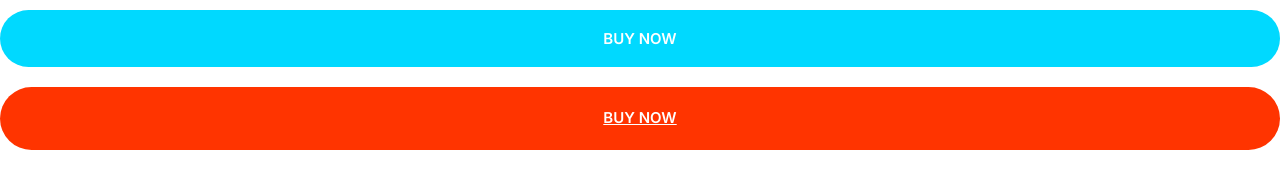
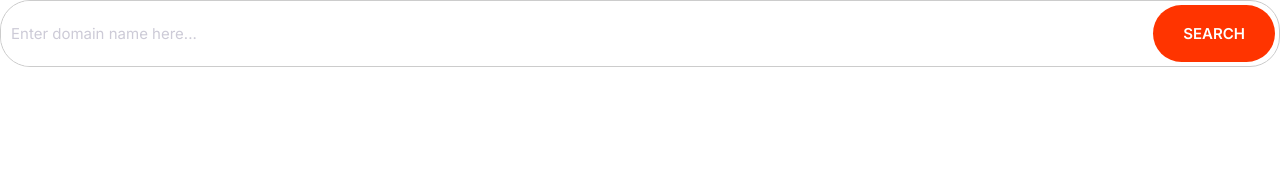
Before and after one commit to catalinus1997/Moshify-2, a plain HTML site: page index.html in a window 1280 px wide. Drawn offline with Linux system fonts and the light colour scheme.

Commit message:
input+button in input

```diff
--- a/CSS/style.css
+++ b/CSS/style.css
@@ -15,6 +15,8 @@ html {
   --color-accent: #ff3400;
   --color-headings: #1b0760;
   --color-body: #918ca4;
+  --color-border: #ccc;
+  --border-radius: 30px;
 }
 
 body {
@@ -236,3 +238,38 @@ p {
     font-size: 1.5rem;
   }
 }
+
+/* Inputs */
+
+.input {
+  border-radius: var(--border-radius);
+  border: 1px solid var(--color-border);
+  color: var(--color-headings);
+  font-size: 2rem;
+  padding: 1.5rem 3.5rem;
+}
+
+::placeholder {
+  color: #cdcbd7;
+}
+
+.input-group {
+  border: 1px solid var(--color-border);
+  border-radius: var(--border-radius);
+  display: flex;
+}
+
+.input-group .input {
+  border: 0;
+  flex-grow: 1;
+  padding: 1.5rem 1rem;
+}
+
+.input-group .btn {
+  margin: 4px;
+}
+@media screen and (min-width: 1024px) {
+  .input {
+    font-size: 1.5rem;
+  }
+}
--- a/index.html
+++ b/index.html
@@ -12,7 +12,9 @@
     <link rel="stylesheet" href="CSS/style.css">
 </head>
 <body>
-   <button class="btn btn--secondary btn--block">Buy Now</button>
-   <a href="#" class="btn btn--accent btn--block">Buy now</a>
+    <div class="input-group">
+        <input type="text" class="input" placeholder="Enter domain name here...">
+        <button class="btn btn--accent">Search</button>
+    </div>
 </body>
 </html>
```
Also changed, not shown: components/input.html (added, +4 -0 lines).
